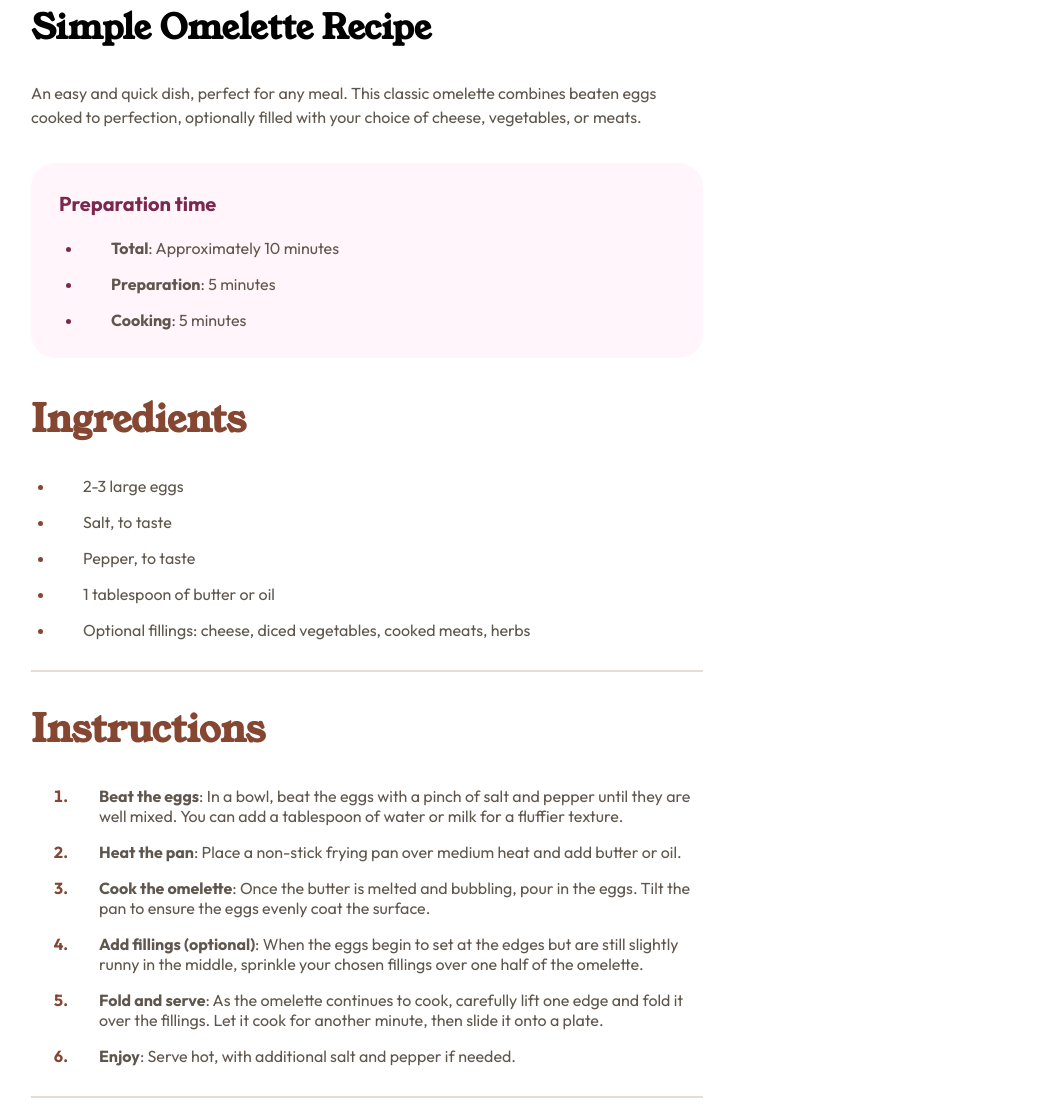
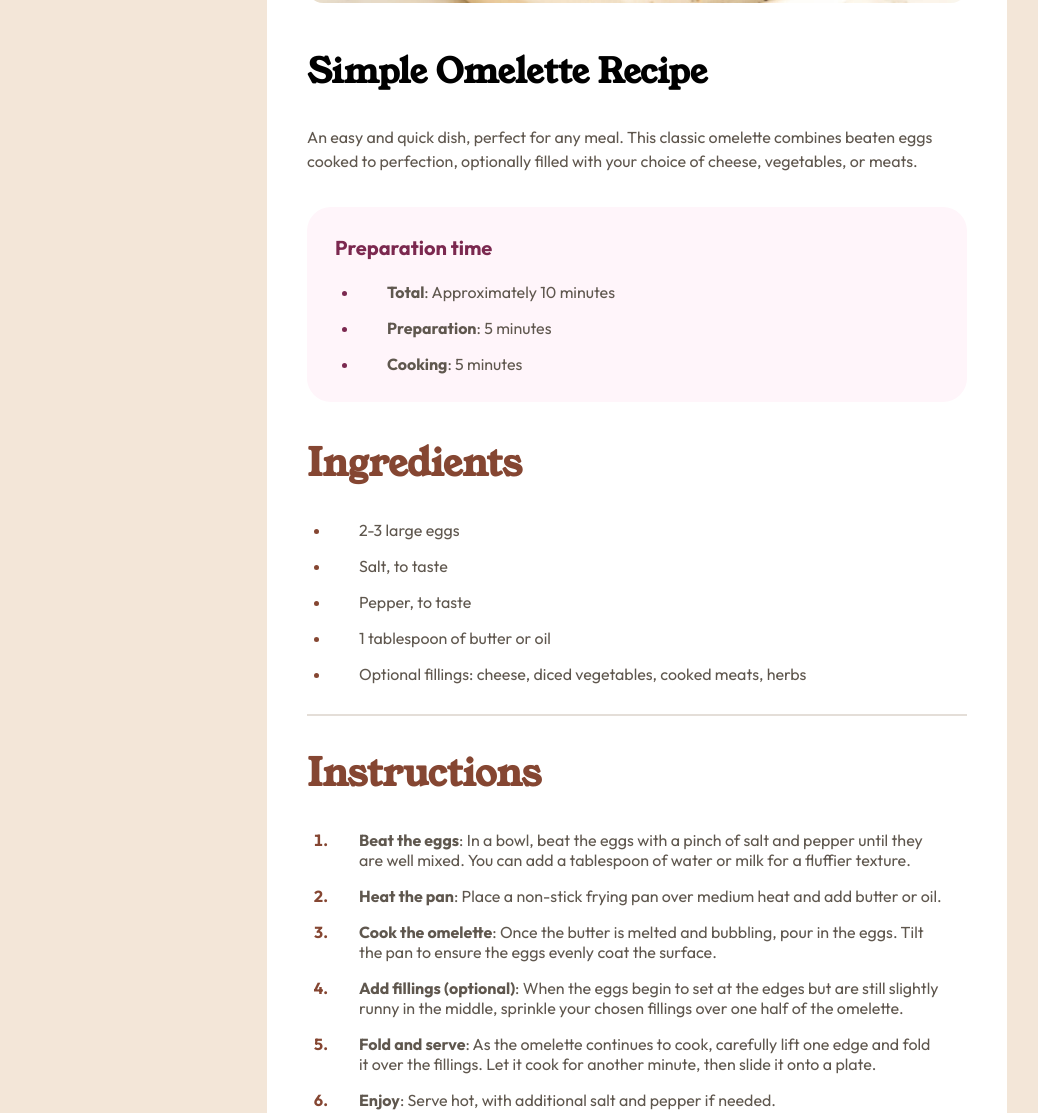
Before and after one commit to Cosaldi/FontendMentor_Recipe-page, a plain HTML site: page index.html in a window 1280 px wide. Shown: the part 379-1492 px from the top of the page, without its empty margins (3-1041 px from the left). Drawn offline with nearby package versions, Linux system fonts and the light colour scheme; files that its build step writes are made by us from their sources.

Commit message:
fix: layout for mobile, tablet & desktop

```diff
--- a/assets/scss/_global.scss
+++ b/assets/scss/_global.scss
@@ -8,10 +8,21 @@
     src: url('/assets/fonts/young-serif/YoungSerif-Regular.ttf') format('truetype');
 }
 
+* {
+    box-sizing: border-box;
+}
+
 body {
     font-family: 'outfit';
     margin: 0;
     padding: 0;
+
+    display: flex;
+    flex-direction: column;
+    justify-content: center;
+    align-items: center;
+
+    background-color: $stone-100;
 }
 
 h1, h2 {
@@ -33,11 +44,6 @@ hr {
     border: 1px solid $stone-150;
 }
 
-.mr-x {
-    margin-left: 2.125rem;
-    margin-right: 2.125rem;
-}
-
 .mb-30 {
     margin-bottom: 1.875rem;
 }
--- a/assets/scss/_main.scss
+++ b/assets/scss/_main.scss
@@ -1,9 +1,33 @@
 .container {
-    max-width: 46.25rem;
+    background-color: white;
+    padding-bottom: 2.125rem;
 
     &__img {
         width: 100%;
         margin-bottom: 2.5rem;
+    }
+
+    @include breakpoints-up(tablet) {
+        border-radius: 2rem;
+
+        max-width: 46.25rem;
+
+        margin: 2.5rem;
+        padding: 2.5rem;
+
+        &__img {
+            border-radius: 1rem;
+        }
+    }
+}
+
+.container__item {
+    padding-left: 2.25rem;
+    padding-right: 2.25rem;
+
+    @include breakpoints-up(tablet) {
+        padding-left: 0;
+        padding-right: 0;
     }
 }
 
--- /dev/null
+++ b/assets/scss/_mixins.scss
@@ -0,0 +1,7 @@
+$screen-up: ("tablet": "40em", "desktop": "64em");
+
+@mixin breakpoints-up($size) {
+    @media (min-width: map-get($screen-up, $size)) {
+        @content
+    }
+}
--- a/assets/scss/style.scss
+++ b/assets/scss/style.scss
@@ -1,4 +1,5 @@
 @import "variable";
 @import "global";
+@import "mixins";
 
 @import "main";
--- a/index.html
+++ b/index.html
@@ -23,13 +23,14 @@
 
       <img src="assets/images/image-omelette.jpeg" alt="Omelette" class="container__img">
 
-      <header class="header mb-34 mr-x">
+      <div class="container__item">
+        <header class="header mb-34">
           <h1 class="header__title">Simple Omelette Recipe</h1>
           <p class="header__description">An easy and quick dish, perfect for any meal. This classic omelette combines beaten eggs cooked
     to perfection, optionally filled with your choice of cheese, vegetables, or meats.</p>
         </header>
 
-      <section class="card mb-34 mr-x">
+        <section class="card mb-34">
           <h3 class="card__title">Preparation time</h3>
           <ul class="card__list">
             <li class="card__item"><strong>Total</strong>: Approximately 10 minutes</li>
@@ -38,7 +39,7 @@
           </ul>
         </section>
 
-      <section class="container-i mr-x mb-30">
+        <section class="container-i mb-30">
           <h2 class="container-i__title mb-30">Ingredients</h2>
           <ul class="container-i__list">
             <li class="container-i__item">2-3 large eggs</li>
@@ -49,11 +50,11 @@
           </ul>
         </section>
 
-      <hr class="mr-x mb-30">
+        <hr class="mb-30">
 
-      <section class="container-i mb-30 mr-x">
+        <section class="container-i mb-30">
           <h2 class="container-i__title mb-30">Instructions</h2>
-        <ol>
+          <ol class="container-i__list">
             <li class="container-i__item"><strong>Beat the eggs</strong>: In a bowl, beat the eggs with a pinch of salt and pepper until they are well mixed.
     You can add a tablespoon of water or milk for a fluffier texture.</li>
             <li class="container-i__item"><strong>Heat the pan</strong>: Place a non-stick frying pan over medium heat and add butter or oil.</li>
@@ -67,9 +68,9 @@
           </ol>
         </section>
 
-      <hr class="mb-30 mr-x">
+        <hr class="mb-30">
 
-      <section class="container-i mb-30 mr-x">
+        <section class="container-i">
           <h2 class="container-i__title mb-30">Nutrition</h2>
           <p class="mb-30">The table below shows nutritional values per serving without the additional fillings.</p>
           <table class="table">
@@ -91,6 +92,7 @@
             </tr>
           </table>
         </section>
+      </div>
 
     </article>
 
```
Also changed, not shown: dist/style.css (added), 1 other file. Lines whose indentation alone changed are shown as unchanged.
